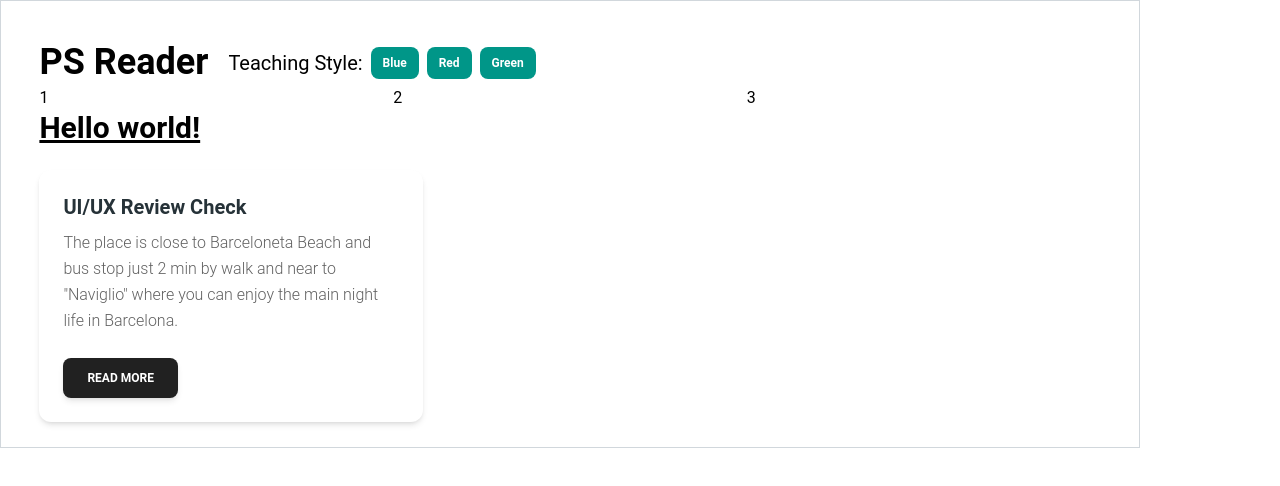
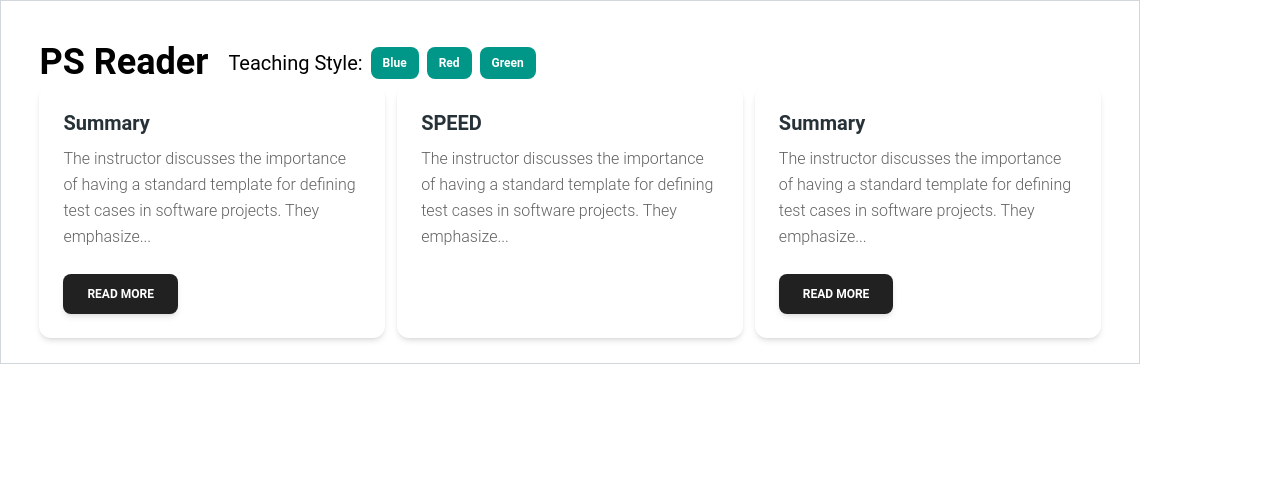
Before and after one commit to jakejasminjk/psreaders, a React app in the folder client/: page / in a window 1280 px wide. Shown: the top 486 px of the page. Built offline with nearby package versions, Linux system fonts and the light colour scheme; the HTML template or start-up script is replaced by a standard one.

Commit message:
add starting summary and speed section

```diff
--- a/client/src/App.tsx
+++ b/client/src/App.tsx
@@ -1,8 +1,9 @@
 import React from "react";
-import Example from "./components/Example";
 import "./style.css";
 import { Typography } from "@material-tailwind/react";
 import TeachingStyle from "./components/TeachingStyle";
+import Summary from "./components/Summary";
+import SPEED from "./components/SPEED";
 
 const App = () => {
   return (
@@ -11,12 +12,11 @@ const App = () => {
         <Typography variant="h2">PS Reader</Typography>
         <TeachingStyle />
       </div>
-      <div className="grid grid-cols-3">
-        <div>1</div>
-        <div>2</div>
-        <div>3</div>
+      <div className="grid grid-cols-3 gap-3">
+        <Summary />
+        <SPEED />
+        <Summary />
       </div>
-      <Example />
     </div>
   );
 };
--- a/client/src/components/Example.tsx
+++ /dev/null
@@ -1,31 +0,0 @@
-import React from "react";
-import {
-  Card,
-  CardBody,
-  CardFooter,
-  Typography,
-  Button,
-} from "@material-tailwind/react";
-
-export default function Example() {
-  return (
-    <>
-      <h1 className="text-3xl font-bold underline">Hello world!</h1>
-      <Card className="mt-6 w-96">
-        <CardBody>
-          <Typography variant="h5" color="blue-gray" className="mb-2">
-            UI/UX Review Check
-          </Typography>
-          <Typography>
-            The place is close to Barceloneta Beach and bus stop just 2 min by
-            walk and near to &quot;Naviglio&quot; where you can enjoy the main
-            night life in Barcelona.
-          </Typography>
-        </CardBody>
-        <CardFooter className="pt-0">
-          <Button>Read More</Button>
-        </CardFooter>
-      </Card>
-    </>
-  );
-}
--- /dev/null
+++ b/client/src/components/SPEED.tsx
@@ -0,0 +1,26 @@
+import {
+  Button,
+  Card,
+  CardBody,
+  CardFooter,
+  Typography,
+} from "@material-tailwind/react";
+import React from "react";
+
+const SPEED = () => {
+  return (
+    <Card className="">
+      <CardBody>
+        <Typography variant="h5" color="blue-gray" className="mb-2">
+          SPEED
+        </Typography>
+        <Typography>
+          The instructor discusses the importance of having a standard template
+          for defining test cases in software projects. They emphasize...
+        </Typography>
+      </CardBody>
+    </Card>
+  );
+};
+
+export default SPEED;
--- /dev/null
+++ b/client/src/components/Summary.tsx
@@ -0,0 +1,29 @@
+import {
+  Button,
+  Card,
+  CardBody,
+  CardFooter,
+  Typography,
+} from "@material-tailwind/react";
+import React from "react";
+
+const Summary = () => {
+  return (
+    <Card className="">
+      <CardBody>
+        <Typography variant="h5" color="blue-gray" className="mb-2">
+          Summary
+        </Typography>
+        <Typography>
+          The instructor discusses the importance of having a standard template
+          for defining test cases in software projects. They emphasize...
+        </Typography>
+      </CardBody>
+      <CardFooter className="pt-0">
+        <Button>Read More</Button>
+      </CardFooter>
+    </Card>
+  );
+};
+
+export default Summary;
```
